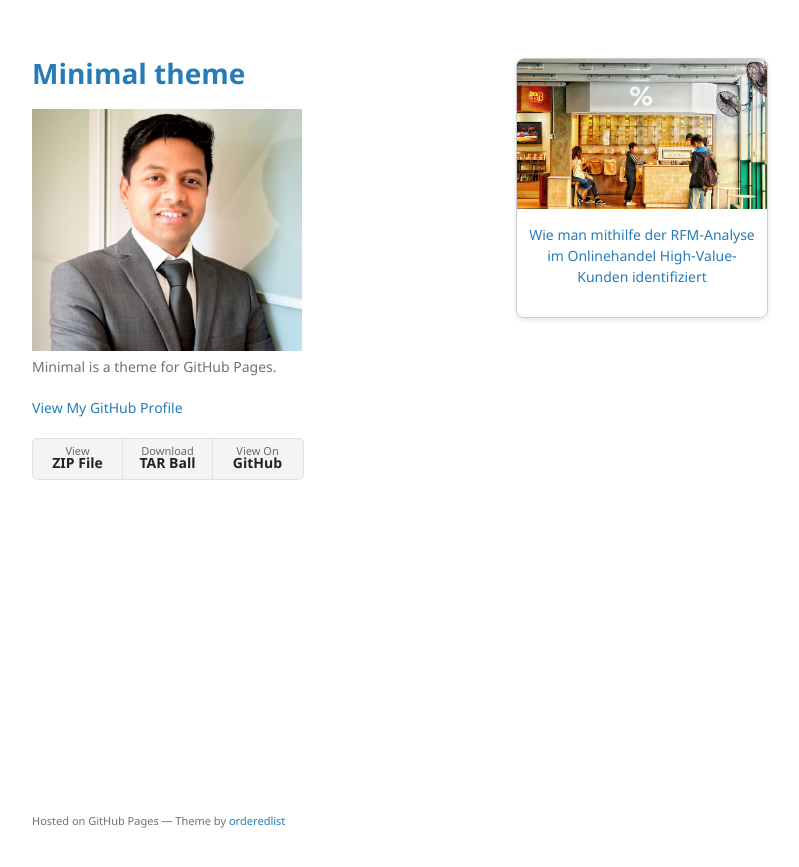
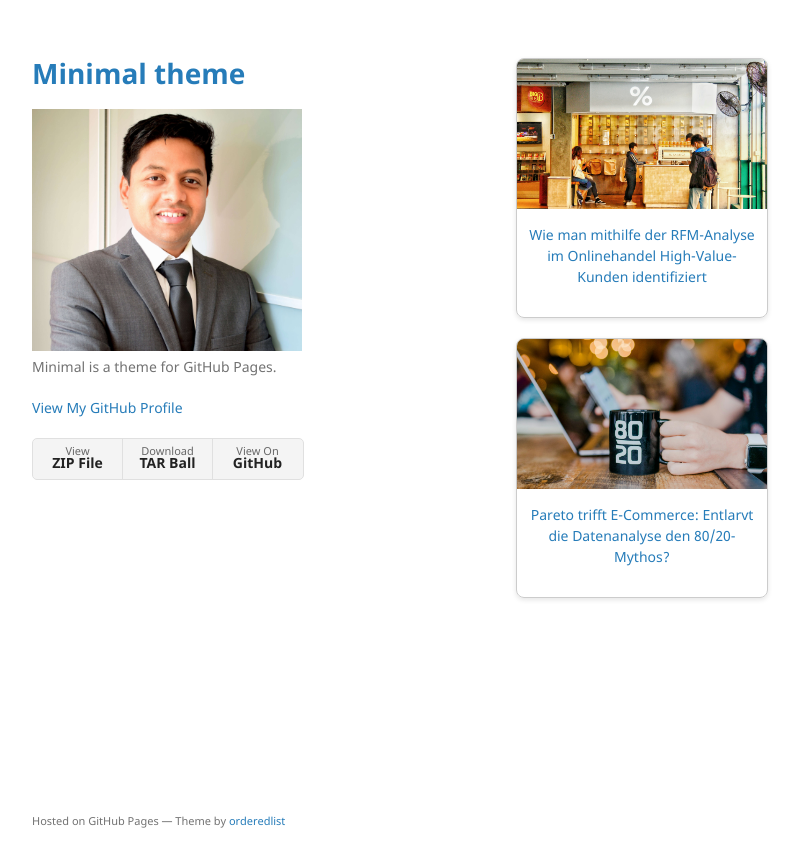
Before and after one commit to sridhar-portfolio/sridhar-portfolio.github.io, a Jekyll site: the page built from docs/projects.md, in a window 1280 px wide. Shown: the top 867 px of the page, without its empty margins (178-977 px from the left). Built offline with Jekyll 4.4.1, drawn with Linux system fonts in a browser that asks for light colours; our own code applies the rules of GitHub Pages for plain Markdown files.

Commit message:
Update projects.md

```diff
--- a/docs/projects.md
+++ b/docs/projects.md
@@ -7,6 +7,13 @@
     </a>
   </div>
 
+  <div style="width: 250px; border: 1px solid #ccc; border-radius: 8px; overflow: hidden; box-shadow: 0 2px 5px rgba(0,0,0,0.1);">
+    <a href="rfm_1.html">
+      <img src="../assets/img/pareto_1_0.jpg" alt="Pareto Analysis" style="width: 100%; height: 150px; object-fit: cover;">
+      <p style="padding: 10px; text-align: center;">Pareto trifft E-Commerce: Entlarvt die Datenanalyse den 80/20-Mythos?</p>
+    </a>
+  </div>
+
   <!-- Repeat for other projects -->
 
 </div>
```
